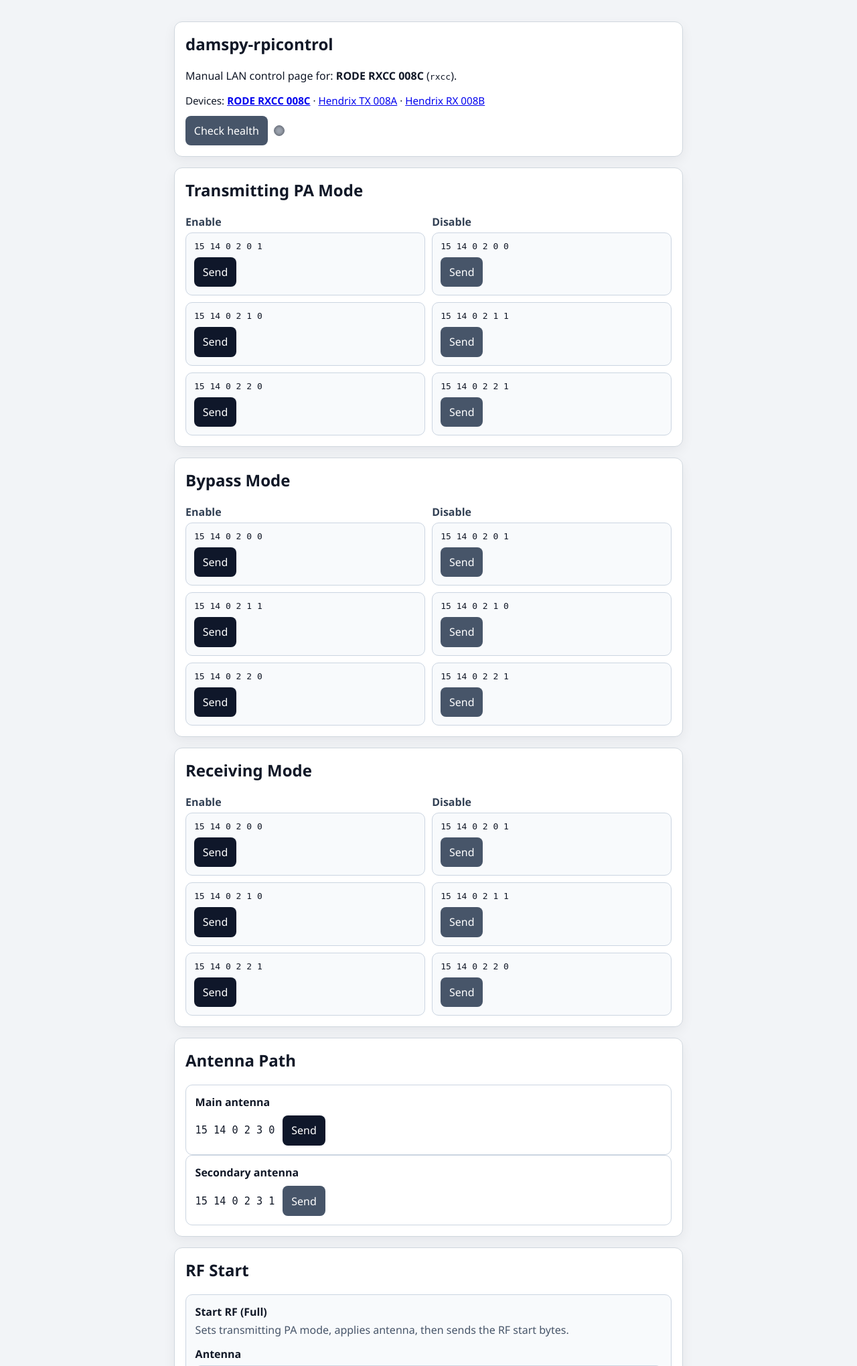
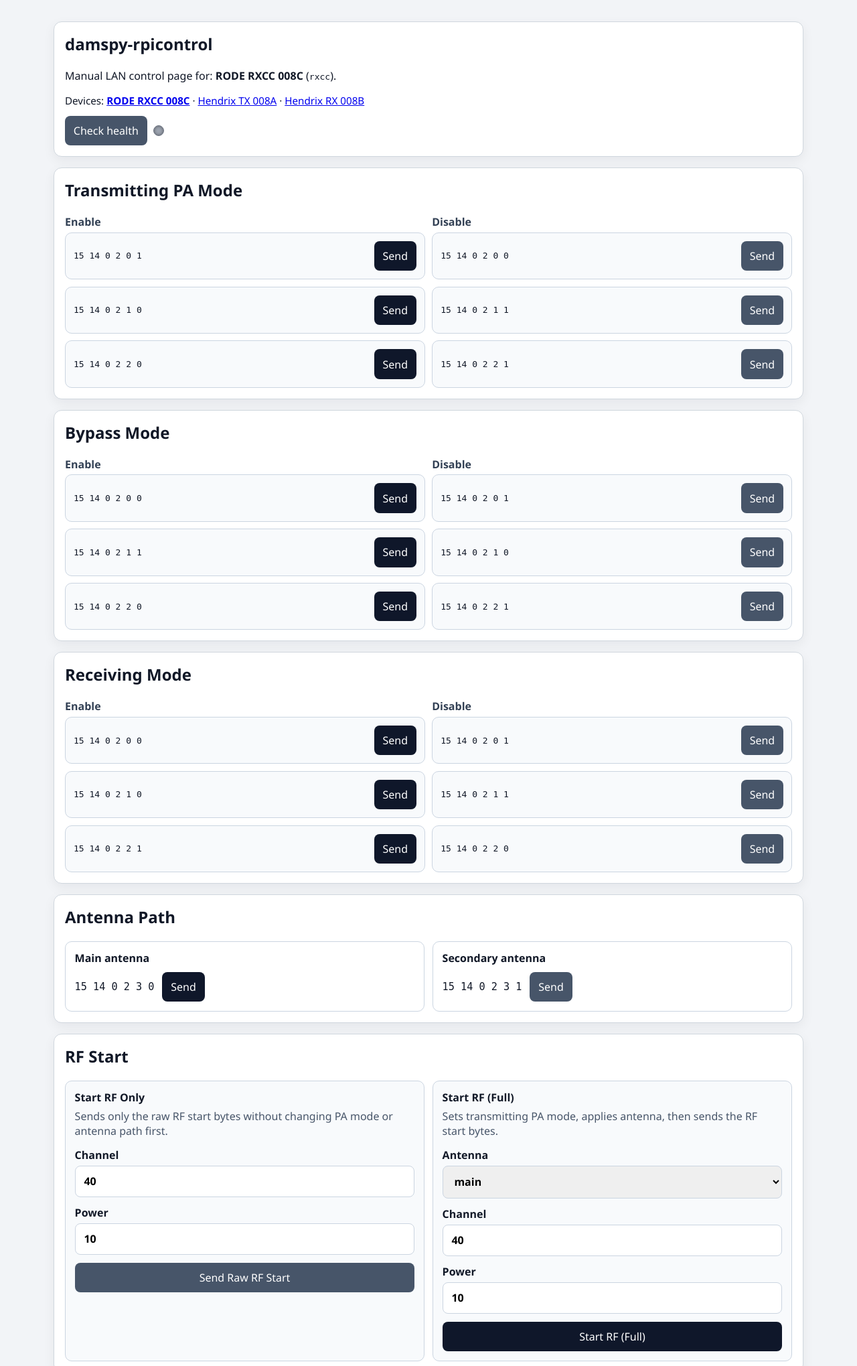
Before and after one commit to rfsoul/damspy-rpicontrol, a FastAPI app: page / in a window 1280 px wide. Shown: the top 2039 px of the page at 67% size. Run offline with FastAPI, Linux system fonts and the light colour scheme.

Commit message:
rxcc: add explicit command controls and tighten page layout
Add individual RXCC command actions for transmitting PA, bypass,
receiving, and antenna control, plus separate raw and full RF start
actions.

Capture and display RXCC and Hendrix command responses, handle empty
reads without crashing, and restore the full RXCC RF start sequence.

Rework the RXCC page to use a denser layout with inline send buttons,
side-by-side antenna and RF start cards, and default channel/power
values of 40 and 10.

```diff
--- a/src/damspy_rpicontrol/templates/rxcc.html
+++ b/src/damspy_rpicontrol/templates/rxcc.html
@@ -7,7 +7,7 @@
   <style>
     :root { color-scheme: light; font-family: "Segoe UI", sans-serif; }
     body { margin: 0; background: #f2f4f7; color: #111827; }
-    main { max-width: 760px; margin: 0 auto; padding: 2rem 1rem 3rem; }
+    main { max-width: 1120px; margin: 0 auto; padding: 2rem 1rem 3rem; }
     section { background: #ffffff; border: 1px solid #d0d7de; border-radius: 12px; padding: 1rem; margin-bottom: 1rem; box-shadow: 0 6px 18px rgba(15, 23, 42, 0.06); }
     .device-nav { font-size: 0.95rem; margin: 0.6rem 0 0.8rem; }
     .device-nav a[aria-current="page"] { font-weight: 700; text-decoration: underline; }
@@ -27,11 +27,16 @@
     .command-grid { display: grid; gap: 0.65rem; }
     .command-grid.headers { grid-template-columns: 1fr 1fr; font-weight: 700; color: #334155; margin-bottom: 0.3rem; }
     .command-grid.rows { grid-template-columns: 1fr 1fr; }
-    .command-cell { border: 1px solid #cbd5e1; border-radius: 10px; padding: 0.75rem; background: #f8fafc; }
-    .command-cell code { display: block; margin-bottom: 0.55rem; }
+    .command-cell { border: 1px solid #cbd5e1; border-radius: 10px; padding: 0.75rem; background: #f8fafc; display: flex; align-items: center; justify-content: space-between; gap: 0.75rem; }
+    .command-cell code { display: block; margin: 0; }
     .action-card { border: 1px solid #cbd5e1; border-radius: 10px; padding: 0.85rem; background: #f8fafc; }
     .action-card h3 { margin: 0 0 0.35rem; font-size: 1rem; }
     .action-card p { margin: 0 0 0.85rem; color: #475569; }
+    .compact-grid { display: grid; gap: 0.75rem; grid-template-columns: repeat(2, minmax(0, 1fr)); }
+    @media (max-width: 800px) {
+      .command-grid.headers, .command-grid.rows, .compact-grid { grid-template-columns: 1fr; }
+      .command-cell { align-items: flex-start; }
+    }
     .health-led { width: 14px; height: 14px; border-radius: 9999px; background: #9ca3af; border: 1px solid #6b7280; box-shadow: inset 0 0 4px rgba(0, 0, 0, 0.45); }
     .health-led.pass { background: #22c55e; border-color: #15803d; box-shadow: 0 0 10px rgba(34, 197, 94, 0.8); }
     .health-led.fail { background: #ef4444; border-color: #b91c1c; box-shadow: 0 0 10px rgba(239, 68, 68, 0.8); }
@@ -153,6 +158,7 @@
 
     <section>
       <h2>Antenna Path</h2>
+      <div class="compact-grid">
         <div class="mode-card">
           <p>Main antenna</p>
           <div class="command-row"><code>15 14 0 2 3 0</code><button type="button" data-gpio-pin="3" data-gpio-level="0">Send</button></div>
@@ -161,10 +167,25 @@
           <p>Secondary antenna</p>
           <div class="command-row"><code>15 14 0 2 3 1</code><button class="secondary" type="button" data-gpio-pin="3" data-gpio-level="1">Send</button></div>
         </div>
+      </div>
     </section>
 
     <section>
       <h2>RF Start</h2>
+      <div class="compact-grid">
+        <div class="action-card">
+          <h3>Start RF Only</h3>
+          <p>Sends only the raw RF start bytes without changing PA mode or antenna path first.</p>
+          <form data-endpoint="/api/rf/start/rxcc/raw">
+            <label>Channel
+              <input name="channel" type="number" min="0" max="80" value="40">
+            </label>
+            <label>Power
+              <input name="power" type="number" min="0" max="10" value="10">
+            </label>
+            <button class="secondary" type="submit">Send Raw RF Start</button>
+          </form>
+        </div>
         <div class="action-card">
           <h3>Start RF (Full)</h3>
           <p>Sets transmitting PA mode, applies antenna, then sends the RF start bytes.</p>
@@ -177,26 +198,14 @@
               </select>
             </label>
             <label>Channel
-            <input name="channel" type="number" min="0" max="80" value="10">
+              <input name="channel" type="number" min="0" max="80" value="40">
             </label>
             <label>Power
-            <input name="power" type="number" min="0" max="10" value="5">
+              <input name="power" type="number" min="0" max="10" value="10">
             </label>
             <button type="submit">Start RF (Full)</button>
           </form>
         </div>
-      <div class="action-card">
-        <h3>Start RF Only</h3>
-        <p>Sends only the raw RF start bytes without changing PA mode or antenna path first.</p>
-        <form data-endpoint="/api/rf/start/rxcc/raw">
-          <label>Channel
-            <input name="channel" type="number" min="0" max="80" value="10">
-          </label>
-          <label>Power
-            <input name="power" type="number" min="0" max="10" value="5">
-          </label>
-          <button class="secondary" type="submit">Send Raw RF Start</button>
-        </form>
       </div>
     </section>
 
```
Also changed, not shown: tests/test_app.py (+3 -0 lines). Lines whose indentation alone changed are shown as unchanged.
